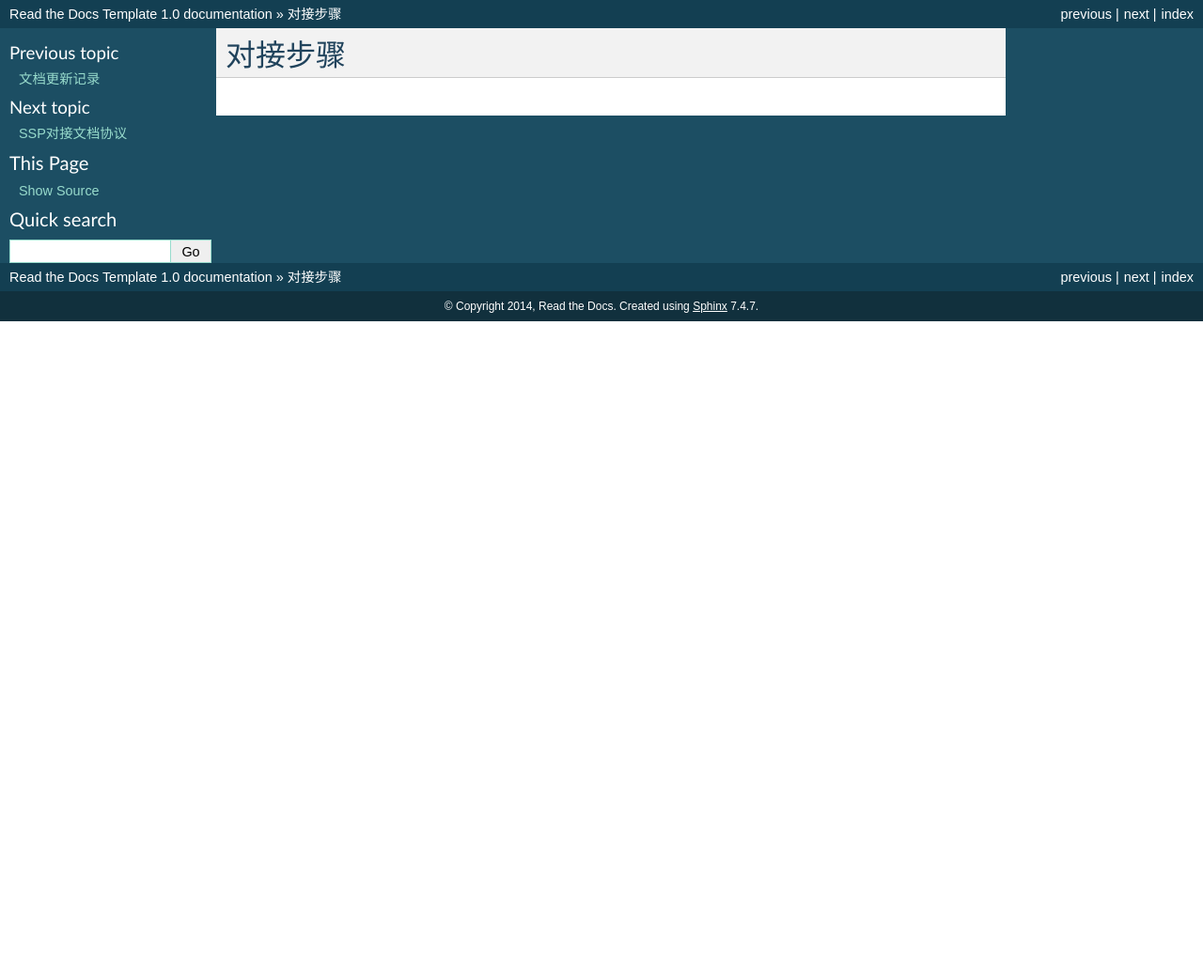
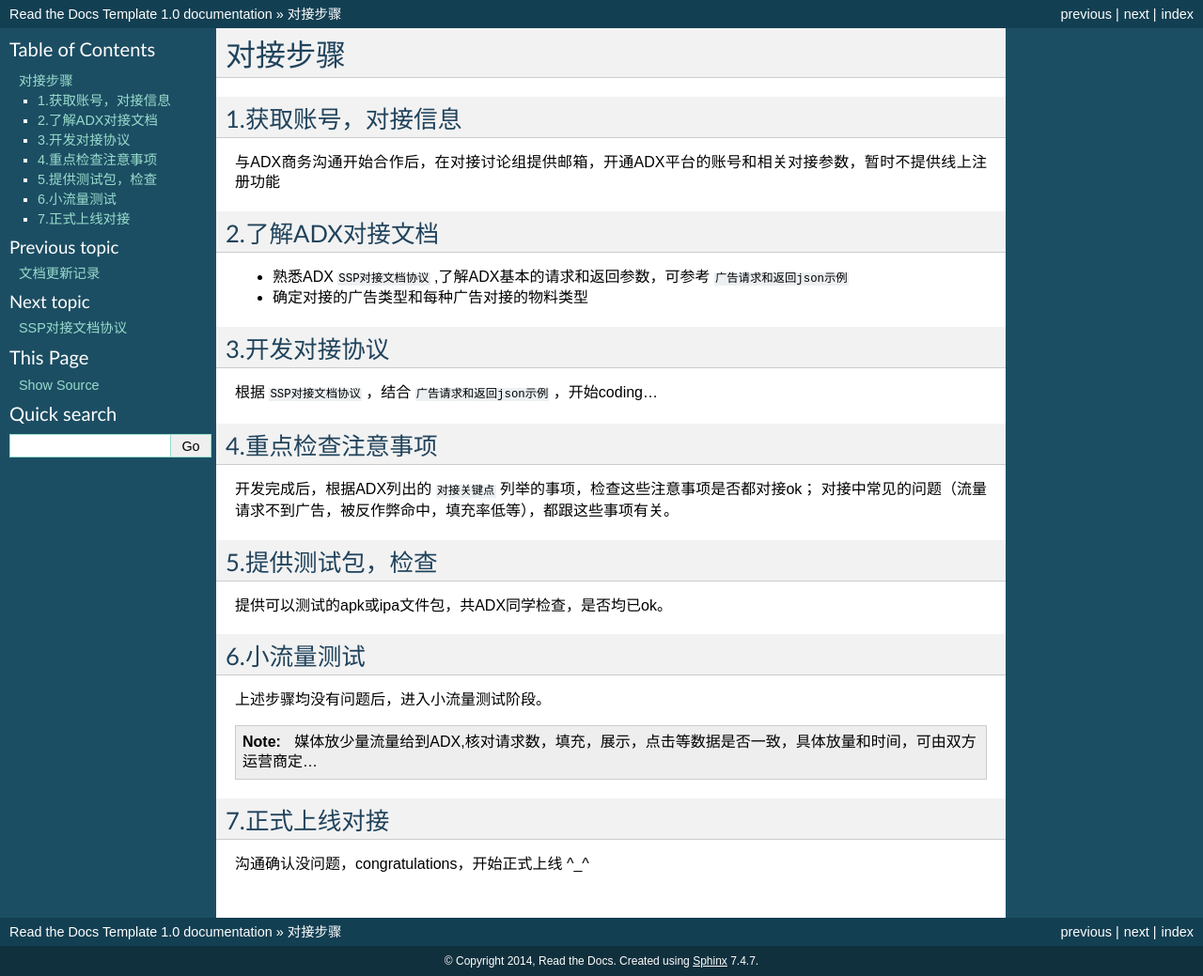
Before and after one commit to yumimobi/adx_ssp_doc, a Sphinx documentation site: the page built from docs/a-process.rst, in a window 1280 px wide. Shown: the whole page at 94% size. Built offline with Sphinx 7.4.7, drawn with Linux system fonts in a browser that asks for light colours; before the commit the page ends 900 px from its top, so only the background shows below that.

Commit message:
添加对接流程，步骤

```diff
--- a/docs/a-process.rst
+++ b/docs/a-process.rst
@@ -1,2 +1,43 @@
 对接步骤
 ==================
+
+1.获取账号，对接信息
+------------------
+
+与ADX商务沟通开始合作后，在对接讨论组提供邮箱，开通ADX平台的账号和相关对接参数，暂时不提供线上注册功能
+
+2.了解ADX对接文档
+--------------------
+
+* 熟悉ADX ``SSP对接文档协议`` ,了解ADX基本的请求和返回参数，可参考 ``广告请求和返回json示例``
+* 确定对接的广告类型和每种广告对接的物料类型
+
+
+3.开发对接协议
+--------------
+
+根据 ``SSP对接文档协议`` ，结合 ``广告请求和返回json示例`` ，开始coding...
+
+4.重点检查注意事项
+------------------
+
+开发完成后，根据ADX列出的 ``对接关键点`` 列举的事项，检查这些注意事项是否都对接ok；
+对接中常见的问题（流量请求不到广告，被反作弊命中，填充率低等），都跟这些事项有关。
+
+5.提供测试包，检查
+------------------
+
+提供可以测试的apk或ipa文件包，共ADX同学检查，是否均已ok。
+
+6.小流量测试
+--------------
+
+上述步骤均没有问题后，进入小流量测试阶段。
+
+.. note:: 媒体放少量流量给到ADX,核对请求数，填充，展示，点击等数据是否一致，具体放量和时间，可由双方运营商定...
+
+
+7.正式上线对接
+----------------
+
+沟通确认没问题，congratulations，开始正式上线 ^_^
```
